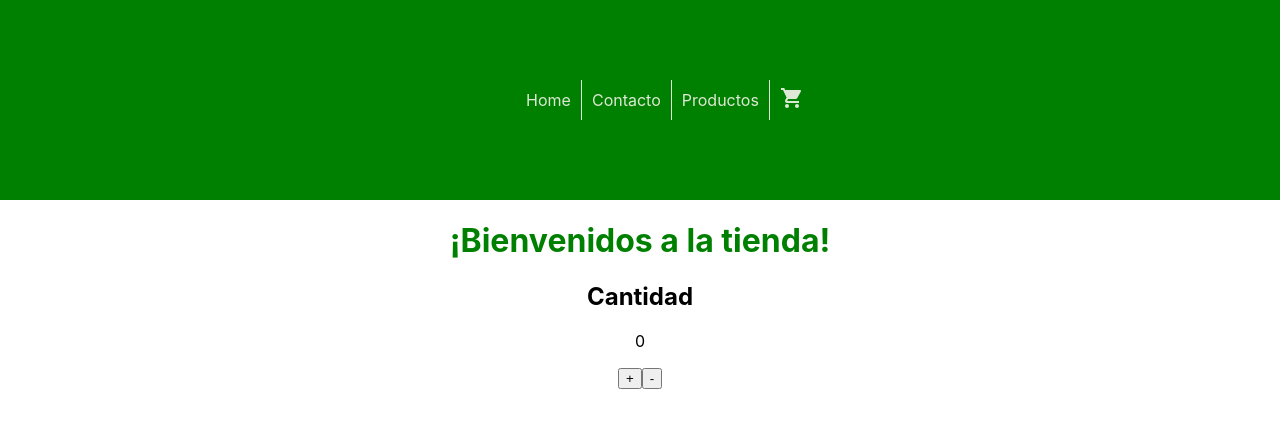
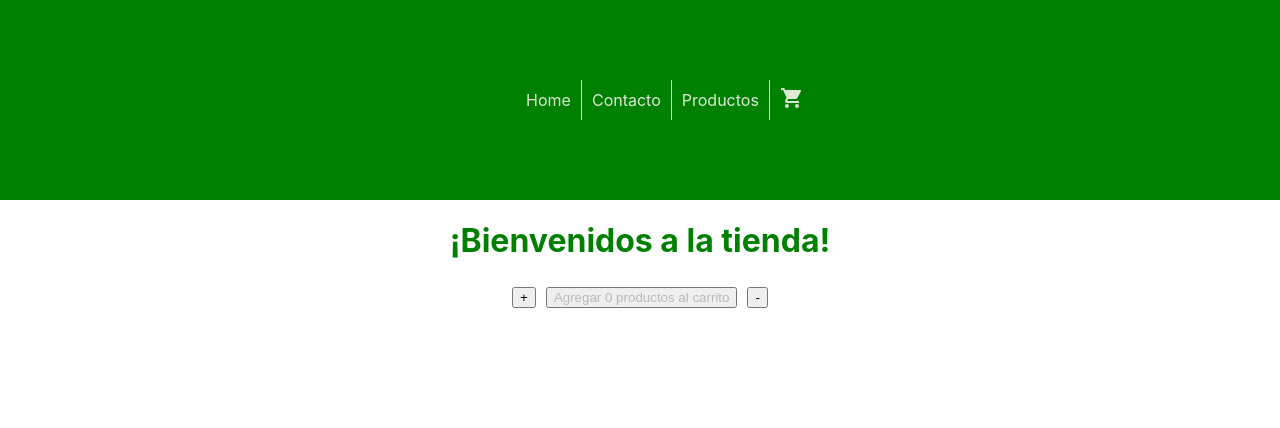
Before and after one commit to jmzacarias/proyectofinalreact, a React (Create React App) app: page / in a window 1280 px wide. Shown: the top 428 px of the page. Built offline with nearby package versions, Linux system fonts and the light colour scheme.

Commit message:
ITemCount corregido

```diff
--- /dev/null
+++ b/src/components/ItemCount/ItemCount.css
@@ -0,0 +1,16 @@
+.counterBtn {
+    display: flex;
+    justify-content: center;
+    flex-direction: row;
+  }
+
+  button {
+    margin: 5px;
+  }
+  p {
+    background-color: rgb(230, 221, 221);
+    color: black;
+  }
+  .disabled {
+    color: rgb(183, 185, 183);
+  }
--- a/src/components/ItemCount/ItemCount.js
+++ b/src/components/ItemCount/ItemCount.js
@@ -1,28 +1,28 @@
-import React, {useState} from 'react';
-// import './ItemCount.css';
+import React, {useState} from 'react'
+import './ItemCount.css'
 
 
-const ItemCount = () => {
-  const [counter, setCounter] = useState(0);
+const ItemCount = ({ stock, initial, onAdd }) => {
+        const [counter, setCounter] = useState(initial);
 
-  const counterUp = () =>{
-      if (counter<10){
-          setCounter(counter+1);
-      }
-  };
- const counterDown = ()=>{
-     if (counter > 0) {
-         setCounter(counter - 1);
-     }
- };
-  return (
-    <div className="contador">
-        <h2>Cantidad</h2>
-        <p>{counter}</p>
-        <button onClick={counterUp}>+</button>
-        <button onClick={counterDown}>-</button>
-    </div>
-  )
-};
+    return (
+        <section className='counterContainer'>
 
-export default ItemCount;
+            <div className='counterBtn'>
+                <button onClick={()=> {
+                    if (counter < stock) {setCounter(counter + 1)}}}>+</button>
+
+                { counter > 0 ?
+                <button  onClick={()=>{onAdd(counter)}}> Agregar {counter} productos al carrito</button> :
+                <button className='disabled'> Agregar {counter} productos al carrito</button>
+                }
+
+                <button onClick={()=> {
+                    if (counter > 0) {setCounter(counter - 1)}}}>-</button>
+            </div>
+
+        </section>
+    )
+}
+
+export default ItemCount
--- a/src/components/ItemListContainer/ItemListContainer.js
+++ b/src/components/ItemListContainer/ItemListContainer.js
@@ -2,10 +2,13 @@ import React from 'react';
 import ItemCount from '../ItemCount/ItemCount';
 
 const ItemListContainer = ({greeting}) => {
+  const onAdd = (qty)=>{
+    alert(`Agregaste ${qty} productos a tu carrito`)
+  }
   return (
     <div>
         <h1 style={{color: 'green', backgroundColor:'white'}}>{greeting}</h1>
-        <ItemCount />
+        <ItemCount stock={5} initial={0} onAdd={onAdd}/>
     </div>
   )
 };
```
Also changed, not shown: 1 other file (tests, documents, lock files or other folders).
